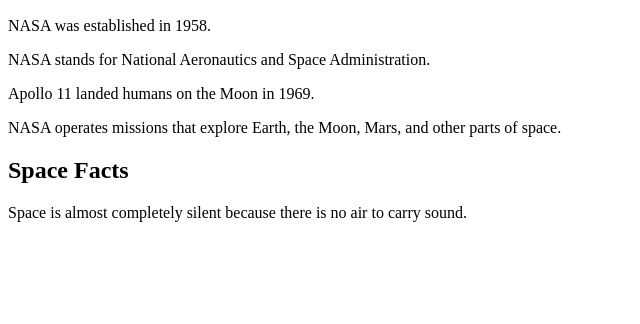
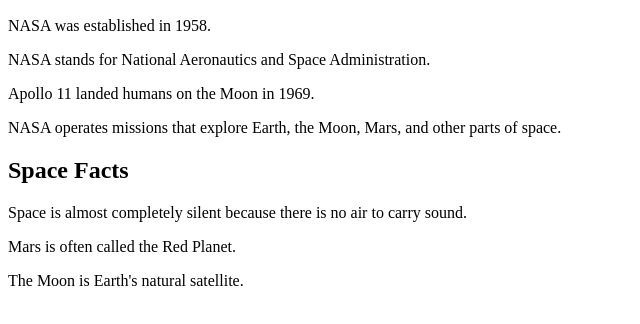
Before and after one commit to 7amdi44/NASA-Space-Facts, a plain HTML site: page index.html in a window 1280 px wide. Shown: the part 110-434 px from the top of the page, without its empty margins (0-640 px from the left). Drawn offline with Linux system fonts and the light colour scheme.

Commit message:
Add more space facts

```diff
--- a/index.html
+++ b/index.html
@@ -21,3 +21,6 @@
 <h2>Space Facts</h2>
 
 <p>Space is almost completely silent because there is no air to carry sound.</p>
+
+<p>Mars is often called the Red Planet.</p>
+<p>The Moon is Earth's natural satellite.</p>
```
